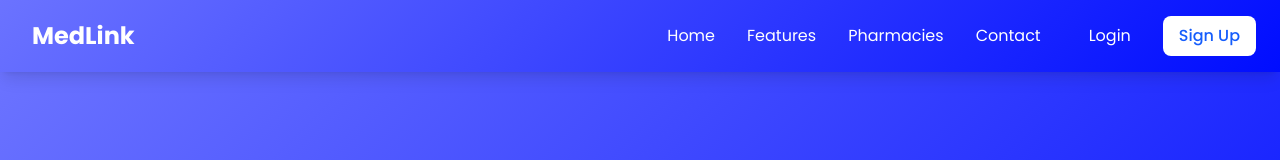
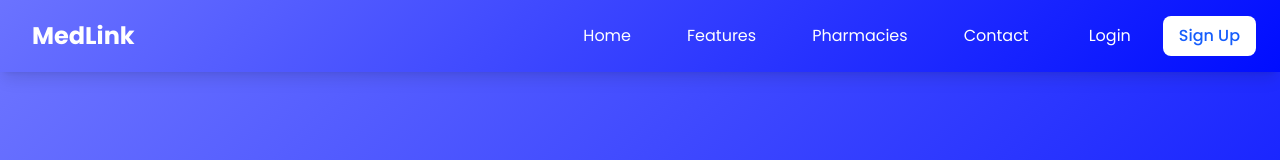
Before and after one commit to redphoenix-05/MedLink, a React (Vite) app in the folder frontend/: page / in a window 1280 px wide. Shown: the top 160 px of the page. Built offline with nearby package versions, Linux system fonts and the light colour scheme.

Commit message:
Update desktop navigation styles

```diff
--- a/frontend/src/pages/LandingPage.jsx
+++ b/frontend/src/pages/LandingPage.jsx
@@ -154,30 +154,30 @@ const MedLink = () => {
 
             {/* Desktop Navigation */}
                   <div className="hidden md:flex items-center space-x-8">
-              <a href="#" className="text-white hover:text-blue-100 transition">Home</a>
+                    <a href="#" className="text-white hover:text-black hover:bg-white transition px-3 py-2 rounded">Home</a>
                     <a
                     href="#features"
                     onClick={(e) => handleSmoothScroll(e, '#features')}
-                className="text-white hover:text-blue-100 transition"
+                    className="text-white hover:text-black hover:bg-white transition px-3 py-2 rounded"
                     >
                     Features
                     </a>
                     <a
                     href="#pharmacies"
                     onClick={(e) => handleSmoothScroll(e, '#pharmacies')}
-                className="text-white hover:text-blue-100 transition"
+                    className="text-white hover:text-black hover:bg-white transition px-3 py-2 rounded"
                     >
                     Pharmacies
                     </a>
                     <a
                     href="#contact"
                     onClick={(e) => handleSmoothScroll(e, '#contact')}
-                className="text-white hover:text-blue-100 transition"
+                    className="text-white hover:text-black hover:bg-white transition px-3 py-2 rounded"
                     >
                     Contact
                     </a>
                     <div className="flex space-x-4">
-                <Link to="/login" className="px-4 py-2 rounded-lg hover:bg-white hover:bg-opacity-20 transition">Login</Link>
+                    <Link to="/login" className="px-4 py-2 rounded-lg hover:text-black hover:bg-white transition">Login</Link>
                     <Link to="/signup" className="px-4 py-2 bg-white text-blue-600 rounded-lg font-medium hover:bg-opacity-90 transition">Sign Up</Link>
                     </div>
                   </div>
```
Lines whose indentation alone changed are shown as unchanged.
